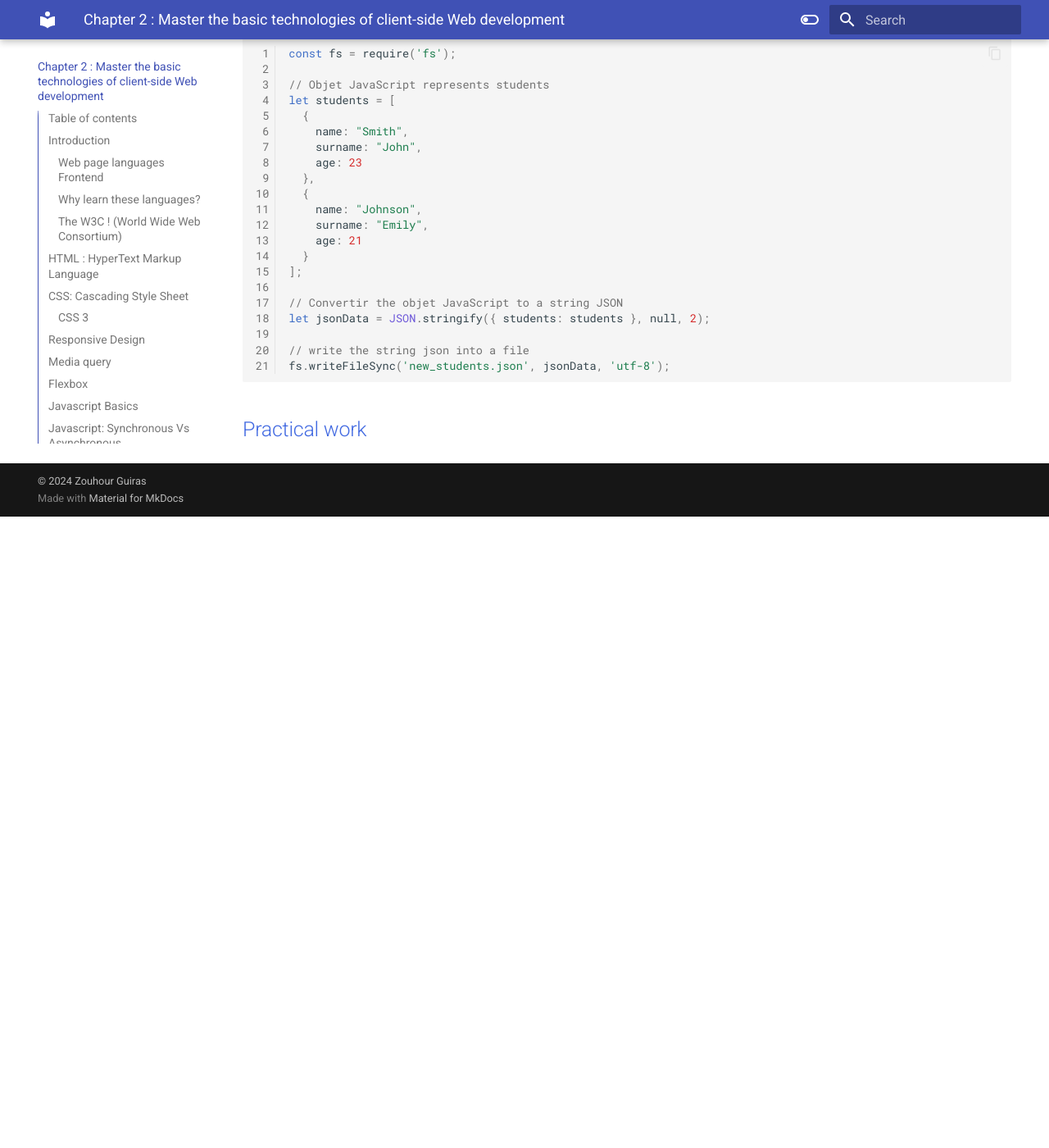
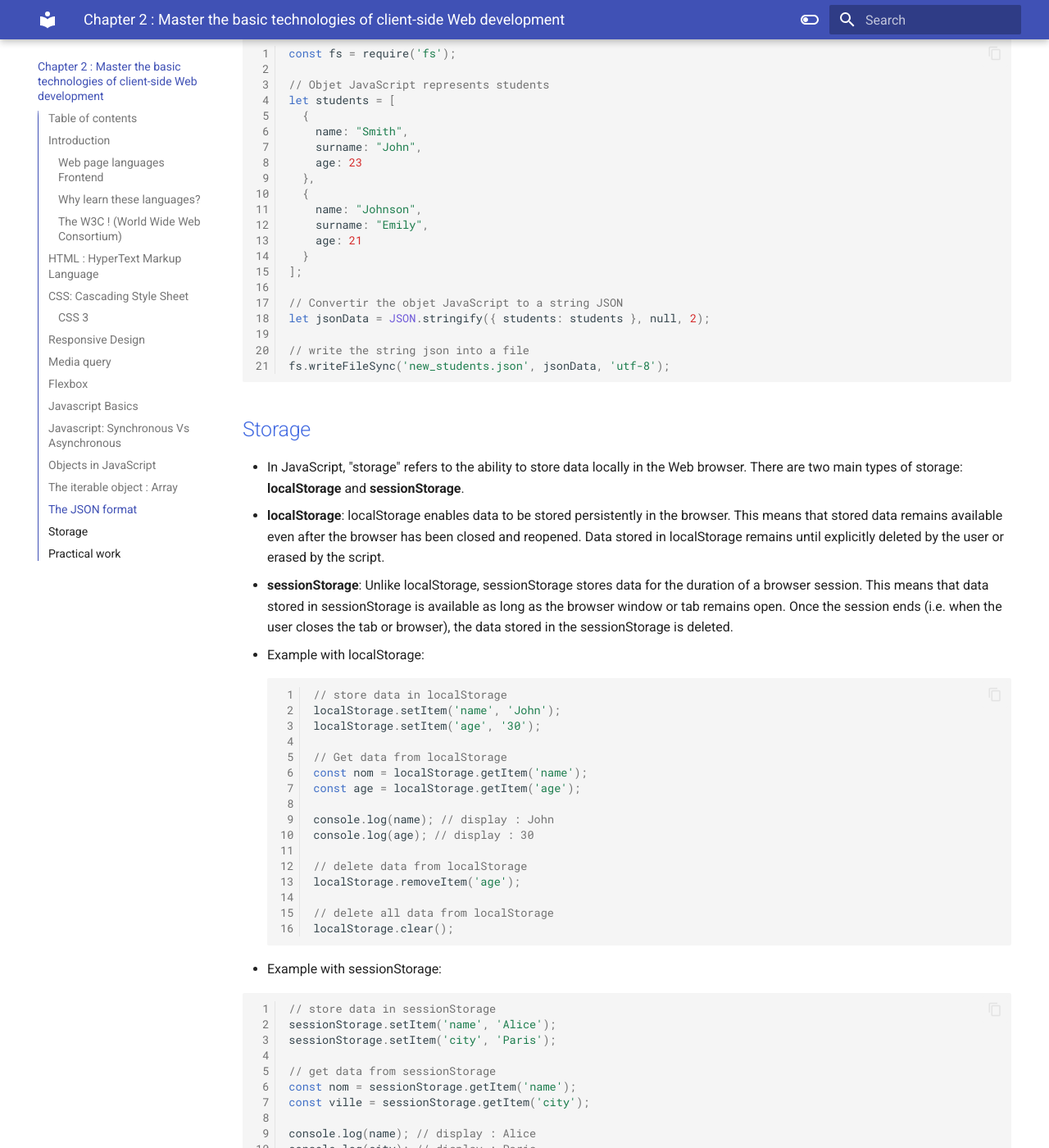
Before and after one commit to zouhour-guiras/Spring-School-Docs, an MkDocs documentation site: the page built from docs/Chapter 2.md, in a window 1280 px wide and 1400 px high, scrolled down 30943 px. Shown: the whole window at 82% size. Built offline with MkDocs 1.6.1 and Material for MkDocs 9.7.7, drawn with Linux system fonts in a browser that asks for light colours; before the commit the page ends 31573 px from its top, so only the background shows below that; some of the changed text lies outside the part shown.

Commit message:
Chapter 3 vuejs

````diff
--- a/docs/Chapter 2.md
+++ b/docs/Chapter 2.md
@@ -240,7 +240,7 @@
 
 **Why**: A CSS that does not apply as wanted to an element!
 
-=> Creation of several rules to apply on the same element
+&rarr; Creation of several rules to apply on the same element
 
 **Solution** : Creation of several rules to be applied on the same element
 voici comment faire une structure html.
@@ -249,7 +249,7 @@
 
 Order of appearance of the rules in the CSS
 
-=> 2 rules with the same specificity: the last one will be applied
+&rarr; 2 rules with the same specificity: the last one will be applied
 
 **Example: Color will have the final value Blue**
 
@@ -866,5 +866,57 @@
 // write the string json into a file
 fs.writeFileSync('new_students.json', jsonData, 'utf-8');
 ```
+## <div style="color: Royalblue;">Storage</div>##
+
+- In JavaScript, "storage" refers to the ability to store data locally in the Web browser. There are two main types of storage: **localStorage** and **sessionStorage**.<br>
+- **localStorage**: localStorage enables data to be stored persistently in the browser. This means that stored data remains available even after the browser has been closed and reopened. Data stored in localStorage remains until explicitly deleted by the user or erased by the script.<br>
+- **sessionStorage**: Unlike localStorage, sessionStorage stores data for the duration of a browser session. This means that data stored in sessionStorage is available as long as the browser window or tab remains open. Once the session ends (i.e. when the user closes the tab or browser), the data stored in the sessionStorage is deleted.
+
+- Example with localStorage: <br>
+```js linenums="1"
+// store data in localStorage
+localStorage.setItem('name', 'John');
+localStorage.setItem('age', '30');
+
+// Get data from localStorage
+const nom = localStorage.getItem('name');
+const age = localStorage.getItem('age');
+
+console.log(name); // display : John
+console.log(age); // display : 30
+
+// delete data from localStorage
+localStorage.removeItem('age');
+
+// delete all data from localStorage
+localStorage.clear();
+```
+- Example with sessionStorage: <br>
+
+```js linenums="1"
+// store data in sessionStorage
+sessionStorage.setItem('name', 'Alice');
+sessionStorage.setItem('city', 'Paris');
+
+// get data from sessionStorage
+const nom = sessionStorage.getItem('name');
+const ville = sessionStorage.getItem('city');
+
+console.log(name); // display : Alice
+console.log(city); // display : Paris
+
+// delete data from sessionStorage
+sessionStorage.removeItem('city');
+
+// delete all data from sessionStorage
+sessionStorage.clear();
+```
+
+- Rq: It's important to note that localStorage and sessionStorage are limited in terms of storage size (typically a few megabytes) and should not be used to store sensitive data, such as credentials or personal information, as these are accessible in JavaScript and may be subject to security attacks.
 
 ## <div style="color: Royalblue;">Practical work</div>##
+
+- Project presentation
+- Create groups
+- Choose a project theme
+- Creation of HTML, CSS and JavaScript pages for the project
--- /dev/null
+++ b/docs/Chapter 3.md
@@ -0,0 +1,597 @@
+# Chapitre 3: Discover a modern web framework: Vue.Js
+
+## <div style="color: Royalblue;"> Table of contents </div>
+
+- Introduction to Vue.js
+- Installation
+- Vue instance
+- Directives Vue.js
+- Components
+- Single File Component (SFC)
+- Vue Router
+
+## <div style="color: Royalblue;">Introduction to Vue.js</div>
+
+**<div style="color: Royalblue;">Why use a web framework?</div>**
+
+- Ease of development
+- Saves development time
+- Ease of maintenance
+- Abstraction of low-level functionality
+
+**<div style="color: Royalblue;">Presentation</div>**
+![vuejs](vuejs.png){:style="width:200px;height:180px;"}</br>
+
+- Vue3 is the default version since February 2022 (Vue3 release date: January 2020 ).</br>
+
+- Modern framework used on a large scale.</br>
+
+- Lean and flexible front-end Framework. </br>
+
+- Similar to related frameworks such as Angular and React.js.</br>
+
+- **Reactive** : vue automatically tracks changes in JavaScript state and efficiently updates the DOM when changes occur.</br>
+
+- **Conditional rendering**: `(v-if, v-else, v-for … )`. </br>
+
+- Many developement tools : **Vue-CLI**, **Vue-router**, **Vuex-Store**, **ESLint plugin** … </br>
+
+**<div style="color: Royalblue;">Comparison with Angular and ReactJs</div>**
+
+![historyvuejs](historyvuejs.png){:style="width:600px;height:250px;"}</br>
+
+- Stars on GitHub are a measure of a project's popularity among GitHub users.  it gives a general indication of its popularity within the developer community:
+
+![githubstars](githubstars.png){:style="width:600px;height:250px;"}</br>
+
+**<div style="color: Royalblue;">Single Page Application SPA</div>**
+
+- SPAs allows users to load a web page only once.
+
+- A separate update of the page rather than the entire page, which allows the user to interact much more dynamically.
+
+- Control the launch of new pages within the same domain, no more complete page refreshes are required.
+
+- UX improvement.
+
+![SPA](SPA.png){:style="width:600px;height:250px;"}</br>
+
+## <div style="color: Royalblue;">Installing Vue.js</div>
+
+- Either by including the script:
+```html
+<script type = "text/javascript" src="https://cdn.jsdelivr.net/npm/vue/dist/vue.js"> </script>
+```
+
+- Either by using NPM (Node Package Manager): `npm install vue` <br>
+
+<span style="color: Red;">Rq: if you're going to use the manage npm package, you'll need to install the nodejs server:</span> [installing nodejs](https://nodejs.org/en/download)
+
+## <div style="color: Royalblue;">Vue instance</div>
+
+- In Vue.js, a "Vue instance" refers to a Vue application instance created using the Vue constructor.
+- A Vue instance is the entry point to any Vue.js application and represents the entire Vue application.
+
+- A view instance is created by passing options:<br>
+     1- **el**: the id of the HTML element to which we want to apply the view.<br>
+     2- **data**: the data to pass to the view.<br>
+     3- **Methods**: methods to call from the view <br>
+     4- **Computed**: these are methods that do not change results if they are called several times<br>
+
+```html linenums="1"
+<html>
+    <head>
+    <script type = "text/javascript" src="https://cdn.jsdelivr.net/npm/vue/dist/vue.js"> </script>
+    </head>
+    <body>
+        <div id="app">
+            <p>{{message}}</p>
+            <p>{{num}}</p>
+            <button @click="randomnumber">Update</button>
+            <p>{{ rand }}</p>
+            <p>{{ rand }}</p>
+        </div>
+        <script>
+            new vue({
+                el:'#app',
+                data(){
+                 return {
+                    message:'hello world'
+                    num:0
+                };
+                },
+                methods:{
+                    randomnumber(){
+                        this.num=Math.random();
+                    }
+                },
+                computed:{
+                    rand(){
+                        return Math.random();
+                    }
+                }
+            })
+        </script>
+    </body>
+</html>
+
+```
+➔Here the data and the DOM are coupled, and everything is now declarative. If the message variable is modified in JavaScript, the template will be automatically updated.
+
+➔There is no longer any need to interact directly with HTML (An application attaches to a single DOM element (#app in our case) and then controls it entirely).
+
+## <div style="color: Royalblue;">Vue.js: Directives(Rendering)</div>
+
+
+**<div style="color: Royalblue;">V-text : Update the textual content of the element.</div>**
+
+- **Param** : string
+- **Details** : works by setting the element's textContent property, so it will overwrite any existing content inside the element.
+
+```html linenums="1"
+<span v-text="msg"></span>
+<!--same as -->
+<span>{{msg}}</span>
+```
+**<div style="color: Royalblue;">V-html : Update the textual content of the element.</div>**
+
+- **Param** : string
+- **Details** : v-html content is inserted as raw html
+
+```html linenums="1"
+<html>
+    <head>
+    <script type = "text/javascript" src="https://cdn.jsdelivr.net/npm/vue/dist/vue.js"> </script>
+    </head>
+    <body>
+        <div id="app">
+            <p v-html="msg"></p>
+
+        </div>
+        <script>
+            new vue({
+                el:'#app',
+                data(){
+                 return {
+                    message:"<h1>it's a title</h1>"
+                };
+                },
+            })
+        </script>
+    </body>
+</html>
+```
+**<div style="color: Royalblue;">V-if/ v-else-if /v-else : Conditionally render a template element or fragment based on whether the expression value is true.</div>**
+
+- **Param** : condition
+- **Details** : check if the parameter content is true
+```html linenums="1"
+<html>
+    <head>
+    <script type = "text/javascript" src="https://cdn.jsdelivr.net/npm/vue/dist/vue.js"> </script>
+    </head>
+    <body>
+        <div id="app">
+        <div v-if="type=='A'">
+          A
+        </div>
+        <div v-if="type=='B'">
+          B
+        </div>
+        <div v-if="type=='C'">
+          C
+        </div>
+        <div else>
+          Not A/B/C
+        </div>
+        </div>
+        <script>
+            new vue({
+                el:'#app',
+                data(){
+                 return {
+                    type="Z"
+                };
+                },
+            })
+        </script>
+    </body>
+</html>
+```
+
+**<div style="color: Royalblue;">V-on : attach an event listener to an element</div>**
+- **Param** : method
+- **Details** : The type of event is indicated by the argument. The expression can be a method name or an inline statement
+
+```html linenums="1"
+<!--method handler-->
+<button v-on:click="doThis">click</button>
+
+<!--dynamic event-->
+<button v-on:[event]="doThis">click</button>
+
+<!--inline statement-->
+<button v-on:click="doThis('hello',$event)">click</button>
+
+<!--shorthand-->
+<button @click="doThis">click</button>
+
+<!--shorthand dynamic event-->
+<button @[event]="doThis">click</button>
+
+<!--stop propagation-->
+<button @click.stop="doThis">click</button>
+```
+**<div style="color: Royalblue;">V-bind : Dynamically bind one or more attributes or a component to an expression.</div>**
+
+- This makes HTML attributes responsive to data changes in your Vue application.
+
+```html linenums="1"
+<html>
+    <head>
+    <script type = "text/javascript" src="https://cdn.jsdelivr.net/npm/vue/dist/vue.js"> </script>
+    </head>
+    <body>
+        <div id="app">
+        <p v-bind:style="{ color: textColor }">This is a text with a dynamic color.</p>
+        </div>
+        <script>
+            new vue({
+                el:'#app',
+                data(){
+                 return {
+                    textColor: 'red' // Text color initialization
+                };
+                },
+            })
+        </script>
+    </body>
+</html>
+```
+**<div style="color: Royalblue;">V-model : Create a two-way binding on a form input element or component.</div>**
+
+- **Details** : varies according to the value of the form input element or component output.
+
+Limited to : `<input>, <textarea>, <select>`
+
+
+```html linenums="1"
+<html>
+    <head>
+    <script type = "text/javascript" src="https://cdn.jsdelivr.net/npm/vue/dist/vue.js"> </script>
+    </head>
+    <body>
+        <div id="app">
+          <input type="text" v-model="message">
+        </div>
+        <script>
+            new vue({
+                el:'#app',
+                data(){
+                 return {
+                    message: '' //  initialization of the message
+                };
+                },
+            })
+        </script>
+    </body>
+</html>
+```
+
+**<div style="color: Royalblue;">V-for : to iterate over a collection of data.</div>**
+
+```html linenums="1"
+<html>
+<head>
+    <script src="https://cdn.jsdelivr.net/npm/vue/dist/vue.js"></script>
+</head>
+<body>
+    <div id="app">
+        <ul>
+            <li v-for="item in items" :key="item.id">
+                {{ item.name}}
+            </li>
+        </ul>
+    </div>
+
+    <script>
+        new Vue({
+            el: '#app',
+            data() {
+                return {
+                    items: [
+                        { id: 1, name: 'Item 1' },
+                        { id: 2, name: 'Item 2' },
+                        { id: 3, name: 'Item 3' }
+                    ]
+                };
+            },
+            mounted() {
+                // Add a new element to items
+                this.items.push({ id: 4, name: 'Item 4' });
+            }
+        });
+    </script>
+</body>
+</html>
+```
+## <div style="color: Royalblue;">Components</div>
+
+- Vue components are one of the important features of VueJS that creates custom elements, which can be reused in HTML.<br>
+
+      1. Components are abstractions used to build large applications<br>
+      2. They are reusable and self-contained.<br>
+      3. All html views can be broken down into components<br>
+
+![component](component.png){:style="width:400px;height:150px;"}</br>
+
+- In Vue, a component is a Vue instance with well-predefined options. Example : <br>
+
+```html linenums="1"
+<html>
+<head>
+    <script src="https://cdn.jsdelivr.net/npm/vue/dist/vue.js"></script>
+</head>
+<body>
+    <div id="app">
+        <component1> </component1>
+        <custom-list-item v-for="item in items" :key="item.id" :name="item.name"></custom-list-item>
+    </div>
+
+    <script>
+        //Create component
+        Vue.component('component1', {
+            template: '<h1> This is the title of the component </h1>' // Template of the component
+        });
+        // We can also pass parameters to a component custom-list-item
+        Vue.component('custom-list-item', {
+            props: ['name'], // Define the property 'name' for the component
+            template: '<li>{{ name }}</li>' // Template of the component
+        });
+
+        // creation of vue instance
+        new Vue({
+            el: '#app',
+            data() {
+                return {
+                    items: [
+                        { id: 1, name: 'Item 1' },
+                        { id: 2, name: 'Item 2' },
+                        { id: 3, name: 'Item 3' }
+                    ]
+                };
+            }
+        });
+    </script>
+</body>
+</html>
+```
+
+**<div style="color: Royalblue;">Local components</div>**
+- We can declare the component on the view instance.
+
+```html linenums="1"
+<html>
+<head>
+    <script src="https://cdn.jsdelivr.net/npm/vue/dist/vue.js"></script>
+</head>
+<body>
+    <div id="app">
+        <custom-list-item v-for="item in items" :key="item.id" :name="item.name"></custom-list-item>
+    </div>
+
+    <script>
+        // creation of vue instance
+        new Vue({
+            el: '#app',
+            data() {
+                return {
+                    items: [
+                        { id: 1, name: 'Item 1' },
+                        { id: 2, name: 'Item 2' },
+                        { id: 3, name: 'Item 3' }
+                    ]
+                };
+            },
+            components:{
+                // Local component
+           'custom-list-item': {
+            props: ['name'], // Define the property 'name' for the component
+            template: '<li>{{ name }}</li>' // Template of the component
+        };
+            }
+        });
+    </script>
+</body>
+</html>
+```
+
+## <div style="color: Royalblue;">Single File Components - SFC</div>
+
+- A world of components. <br>
+
+- A component only depends on its internal data. <br>
+
+- A component may contains sub-components. <br>
+
+- Components are integrated in ".vue" SFC files.<br>
+
+- A SFC file contains : <br>
+        1. **The template (HTML)** : content rendering <br>
+        2. **Dynamic (JS)** : content handling<br>
+        3. **Style (CSS)** : content styling (scoped or global)<br>
+
+![SFC](SFC.png){:style="width:200px;height:100px;"}</br>
+
+## <div style="color: Royalblue;">Vue CLI</div>
+
+Vue CLI is a Javascript Framework that lets you develop "Single Page Applications".<br>
+- Allows you to develop applications that are made with responsive javascript<br>
+- Allows the user to have a very nice and modern user experience.<br>
+- A command-line interface for eﬃcacious development.<br>
+- Vue CLI requires Node.js version 8.9 or higher (for new projects, it is now recommended to use 'vue create’).<br>
+
+```js linenums="1"
+#npm install -g @vue/cli
+#vue —version
+#vue create myvueproject
+
+```
+
+- When creating VueProject (with "vue create"), you can specify certain functionalities such as Babel, Router, Vuex...<br>
+
+**Main elements of the project View :**<br>
+     - **"node_modules"  directory** : all your project's dependencies, directly managed by "npm".<br>
+     - **"src" directory**: source code for your project (components, pages, etc.)<br>
+     - **File "package.json"** : your project's main configuration file.<br>
+     - **File ".gitignore** : contains the names of files/directories to be ignored when committing the project to Git.<br>
+
+## <div style="color: Royalblue;">Props and Events</div>
+
+**Objective**: Share data between different pages ( composed of components).<br>
+
+- Props and events are used to transfer data between parent and child components.<br>
+
+**Parent ->Child**: to update the child's `"props"` data.<br>
+**Child -> Parent**: `"$emit"` event of a method or variable from the child to the parent, which retrieves the object via "v-on" or "@" directives.<br>
+![parentChild](parentChild.png){:style="width:300px;height:150px;"}</br>
+
+**Example with props:**
+- **Parent component**
+```html linenums="1"
+<template>
+  <div id="app">
+    <!-- Utilisation du composant enfant et passage de la propriété 'message' -->
+    <child-component message="Hello from parent"></child-component>
+  </div>
+</template>
+
+<script>
+import ChildComponent from './child-component.vue';
+
+export default {
+  components: {
+    ChildComponent
+  }
+};
+</script>
+
+<style>
+/* Styles globaux peuvent être ajoutés ici */
+</style>
+```
+- **Child component**
+
+```html linenums="1"
+<template>
+  <p>{{ message }}</p>
+</template>
+
+<script>
+export default {
+  props: ['message']
+};
+</script>
+
+<style scoped>
+/* Styles spécifiques au composant peuvent être ajoutés ici */
+</style>
+```
+
+**Example with $emit:**<br>
+
+- The use of `$emit` and custom events are common in Vue.js to enable communication between parent and child components.
+
+- Suppose you have two components, a parent called ParentComponent and a child called ChildComponent. The parent wishes to receive information from the child when a button is clicked in the child.
+
+**Parent component**
+```html linenums="1"
+<template>
+  <div>
+    <h2>Parent Component</h2>
+    <!-- Utilisation du composant enfant et écoute de l'événement 'custom-event' -->
+    <child-component @custom-event="handleCustomEvent"></child-component>
+    <!-- Affichage du message reçu de l'enfant -->
+    <p>Message from child: {{ messageFromChild }}</p>
+  </div>
+</template>
+
+<script>
+import ChildComponent from './child-component.vue';
+
+export default {
+  components: {
+    ChildComponent
+  },
+  data() {
+    return {
+      messageFromChild: ''
+    };
+  },
+  methods: {
+    // Fonction de gestion de l'événement personnalisé émis par l'enfant
+    handleCustomEvent(message) {
+      this.messageFromChild = message;
+    }
+  }
+};
+</script>
+```
+**Child component**
+```html linenums="1"
+<template>
+  <div>
+    <h3>Child Component</h3>
+    <button @click="sendMessageToParent">Send Message to Parent</button>
+  </div>
+</template>
+
+<script>
+export default {
+  methods: {
+    // Fonction pour envoyer un message au parent via un événement personnalisé
+    sendMessageToParent() {
+      const message = 'Hello from child!';
+      // Émettre un événement personnalisé avec le message
+      this.$emit('custom-event', message);
+    }
+  }
+};
+</script>
+```
+
+## <div style="color: Royalblue;">vue-router</div>
+- Users need different URLs to distinguish one page from another.
+
+- Vue router allows components to be mapped to routes.
+
+**`# npm install vue-router@4`         Or               `# vue add router`**
+
+
+1. Configure routes: path, name and component for each route in a Js file. <br>
+
+2. Add <router-link> and <router-view> in the given page template:<br>
+
+**`<router-link>`**: allows Vue-router to change the Url without reloading the page.<br>
+
+**`<router-view>`**: allows Vue-router to display the contents of the URL (mapping component).<br>
+
+- You can see the [Official documentation](https://router.vuejs.org/) of vue router
+
+- Example:
+**AboutView.vue**
+```html linenums="1"
+<template>
+    <div>
+        <h1>About Us</h1>
+        <p>About our application</p>
+    </div>
+</template>
+```
+
+## <div style="color: Royalblue;">Practical work</div>
+
+
+- Creation of a Vue CLI project
+- Translation of project pages (html, css and javascript) into components
+- Configuration of the different routes in index.js file.
````
Also changed, not shown: docs/Acceuil.md (+4 -4 lines), docs/SFC.png (added), docs/SPA.png (added), docs/component.png (added), docs/githubstars.png (added), docs/historyvuejs.png (added), docs/parentChild.png (added), docs/vuejs.png (added).
